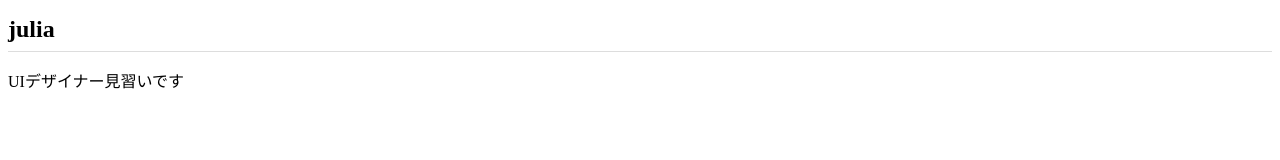
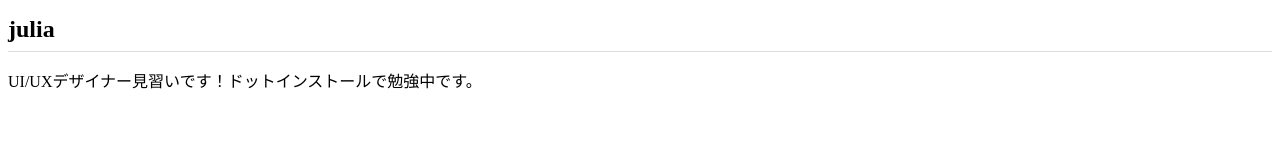
Before and after one commit to julia0807/julia0807.github.io, a plain HTML site: page index.html in a window 1280 px wide. Drawn offline with Linux system fonts and the light colour scheme.

Commit message:
Add files via upload

```diff
--- a/index.html
+++ b/index.html
@@ -9,7 +9,7 @@
 </head>
 <body>
   <h1>julia</h1>
-  <p>UIデザイナー見習いです</p>
+  <p>UI/UXデザイナー見習いです！ドットインストールで勉強中です。</p>
 
 </body>
 </html>
```
